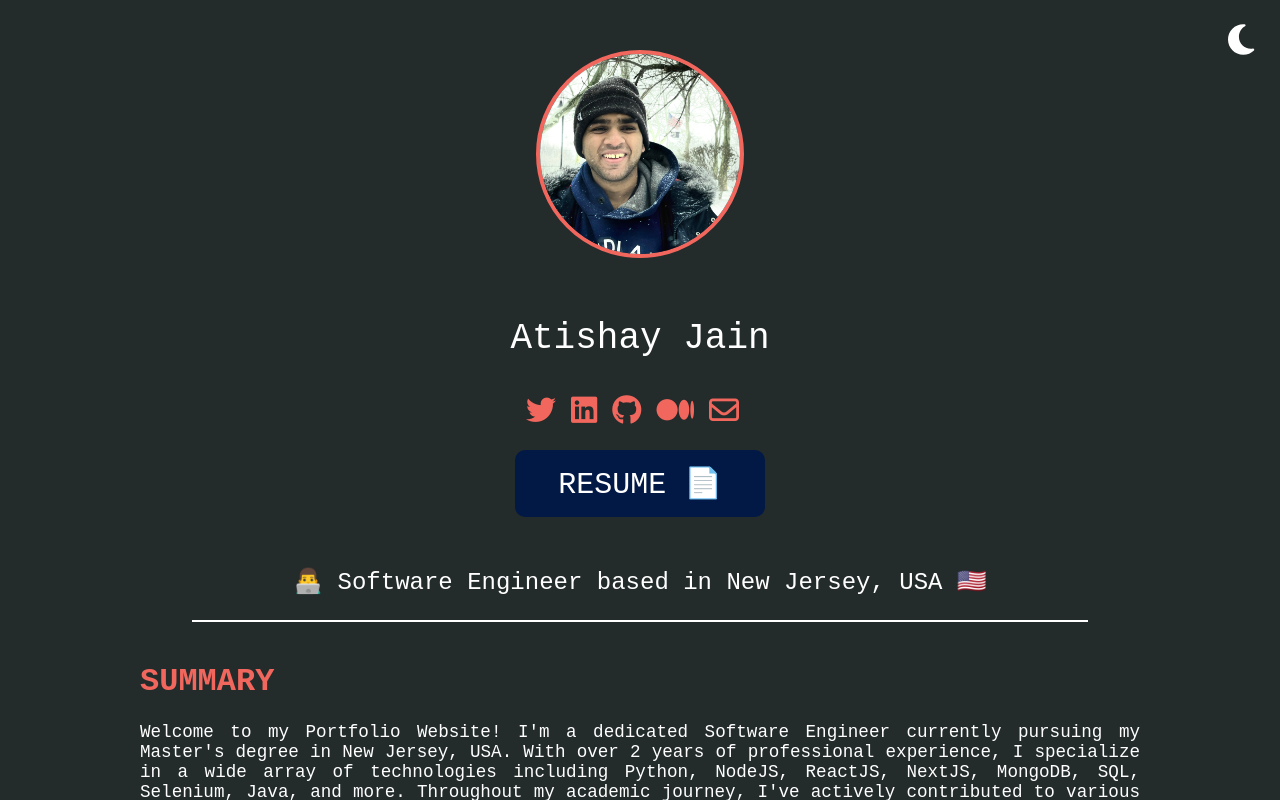
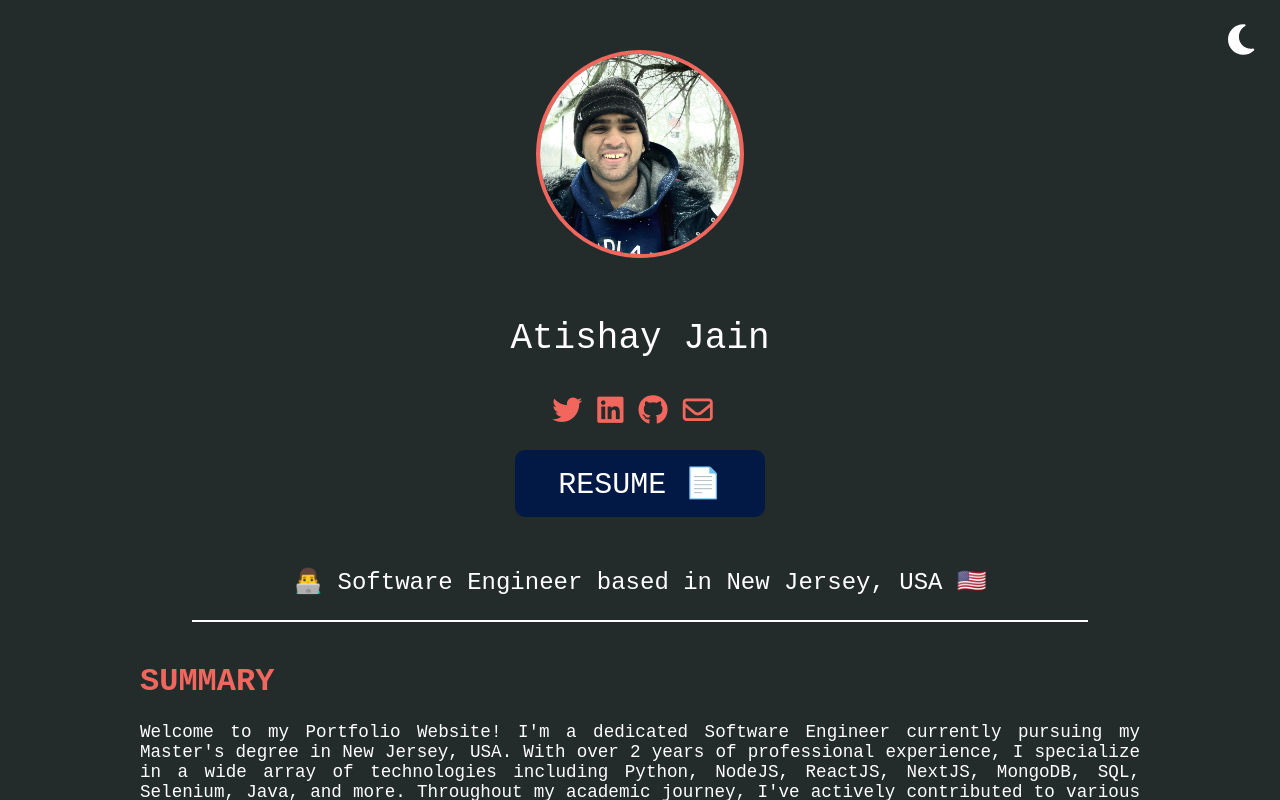
Before and after one commit to sudo-atishay/Personal-Blog-in-React, a React (Create React App) app: page / in a window 1280 px wide. Shown: the top 800 px of the page. Built offline with nearby package versions, Linux system fonts and the light colour scheme.

Commit message:
Update Home.js

```diff
--- a/src/Pages/Home.js
+++ b/src/Pages/Home.js
@@ -49,10 +49,6 @@ function Home() {
             <a href="https://github.com/atishay2305-hub" target="_blank" rel="noopener noreferrer">
               <i className="fab fa-github"></i>
             </a>
-            {/* Add Medium logo */}
-            <a href="https://medium.com/@atishay23" target="_blank" rel="noopener noreferrer">
-              <i className="fab fa-medium"></i>
-            </a>
             <a href="mailto:atishay23@email.com">
               <i className="far fa-envelope"></i>
             </a>
```
